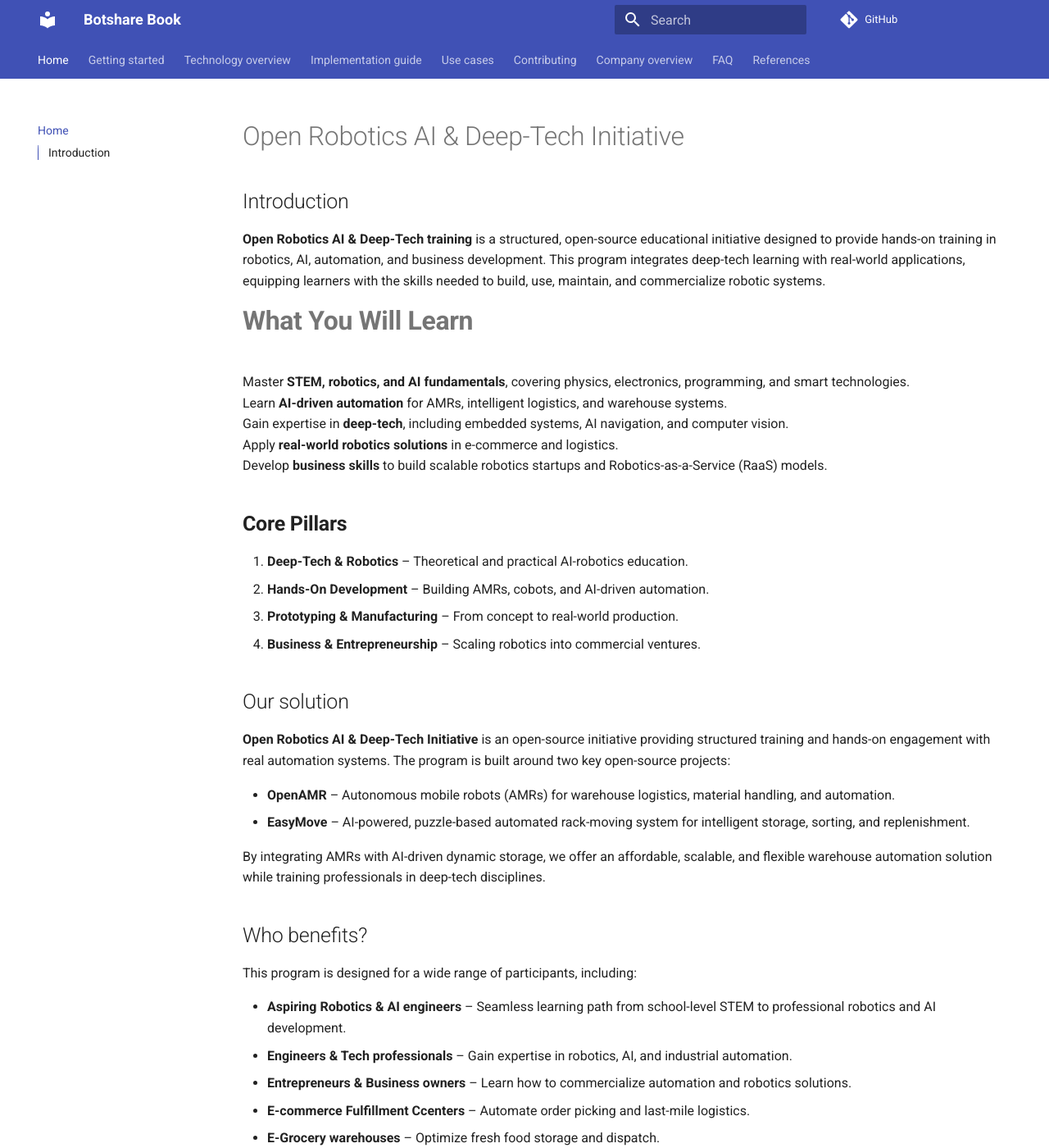
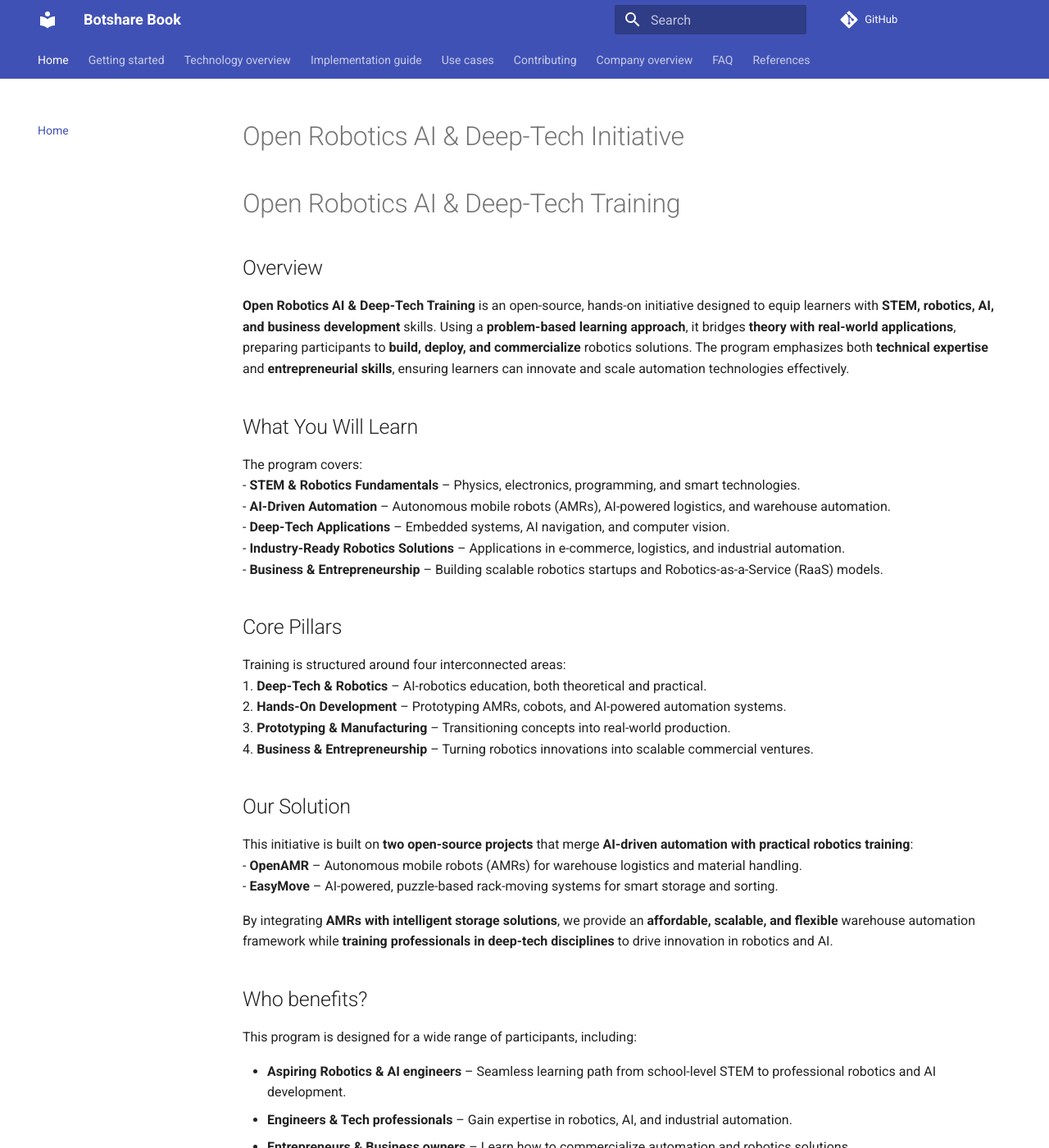
Before and after one commit to BotshareAI/Botshare_book, an MkDocs documentation site: the page built from docs/index.md, in a window 1280 px wide and 1400 px high. Shown: the whole window at 82% size. Built offline with MkDocs 1.6.1 and Material for MkDocs 9.7.7, drawn with Linux system fonts in a browser that asks for light colours; some of the changed text lies outside the part shown.

Commit message:
Update index.md

```diff
--- a/docs/index.md
+++ b/docs/index.md
@@ -1,30 +1,31 @@
 # Open Robotics AI & Deep-Tech Initiative
 
-## Introduction
-**Open Robotics AI & Deep-Tech training** is a structured, open-source educational initiative designed to provide hands-on training in robotics, AI, automation, and business development. This program integrates deep-tech learning with real-world applications, equipping learners with the skills needed to build, use, maintain, and commercialize robotic systems.
+# Open Robotics AI & Deep-Tech Training
 
-# **What You Will Learn**
+## Overview
+**Open Robotics AI & Deep-Tech Training** is an open-source, hands-on initiative designed to equip learners with **STEM, robotics, AI, and business development** skills. Using a **problem-based learning approach**, it bridges **theory with real-world applications**, preparing participants to **build, deploy, and commercialize** robotics solutions. The program emphasizes both **technical expertise** and **entrepreneurial skills**, ensuring learners can innovate and scale automation technologies effectively.
 
-Master **STEM, robotics, and AI fundamentals**, covering physics, electronics, programming, and smart technologies.
-Learn **AI-driven automation** for AMRs, intelligent logistics, and warehouse systems.
-Gain expertise in **deep-tech**, including embedded systems, AI navigation, and computer vision.
-Apply **real-world robotics solutions** in e-commerce and logistics.
-Develop **business skills** to build scalable robotics startups and Robotics-as-a-Service (RaaS) models.
+## What You Will Learn
+The program covers:
+- **STEM & Robotics Fundamentals** – Physics, electronics, programming, and smart technologies.
+- **AI-Driven Automation** – Autonomous mobile robots (AMRs), AI-powered logistics, and warehouse automation.
+- **Deep-Tech Applications** – Embedded systems, AI navigation, and computer vision.
+- **Industry-Ready Robotics Solutions** – Applications in e-commerce, logistics, and industrial automation.
+- **Business & Entrepreneurship** – Building scalable robotics startups and Robotics-as-a-Service (RaaS) models.
 
-## **Core Pillars**
+## Core Pillars
+Training is structured around four interconnected areas:
+1. **Deep-Tech & Robotics** – AI-robotics education, both theoretical and practical.
+2. **Hands-On Development** – Prototyping AMRs, cobots, and AI-powered automation systems.
+3. **Prototyping & Manufacturing** – Transitioning concepts into real-world production.
+4. **Business & Entrepreneurship** – Turning robotics innovations into scalable commercial ventures.
 
-1. **Deep-Tech & Robotics** – Theoretical and practical AI-robotics education.
-2. **Hands-On Development** – Building AMRs, cobots, and AI-driven automation.
-3. **Prototyping & Manufacturing** – From concept to real-world production.
-4. **Business & Entrepreneurship** – Scaling robotics into commercial ventures.
+## Our Solution
+This initiative is built on **two open-source projects** that merge **AI-driven automation with practical robotics training**:
+- **OpenAMR** – Autonomous mobile robots (AMRs) for warehouse logistics and material handling.
+- **EasyMove** – AI-powered, puzzle-based rack-moving systems for smart storage and sorting.
 
-## Our solution
-**Open Robotics AI & Deep-Tech Initiative** is an open-source initiative providing structured training and hands-on engagement with real automation systems. The program is built around two key open-source projects:
-
-- **OpenAMR** – Autonomous mobile robots (AMRs) for warehouse logistics, material handling, and automation.
-- **EasyMove** – AI-powered, puzzle-based automated rack-moving system for intelligent storage, sorting, and replenishment.
-
-By integrating AMRs with AI-driven dynamic storage, we offer an affordable, scalable, and flexible warehouse automation solution while training professionals in deep-tech disciplines.
+By integrating **AMRs with intelligent storage solutions**, we provide an **affordable, scalable, and flexible** warehouse automation framework while **training professionals in deep-tech disciplines** to drive innovation in robotics and AI.
 
 ## Who benefits?
 This program is designed for a wide range of participants, including:
@@ -38,17 +39,14 @@ This program is designed for a wide range of participants, including:
 - **SMEs & Startups** – Implement AI-driven warehouse automation cost-effectively.
 
 ## Course structure
-This initiative follows a **problem-based, hands-on learning approach** focused on AI, robotics, and industrial automation.
 
-### **Learning roadmap**
-
-#### LeveL 1: Smart Technology & Robotics incubation
+### LeveL 1: Smart Technology & Robotics incubation
 - **STEM Fundamentals** - Mechanics, electricity, magnetism, optics - core principles for robotics.
 - **AI & IoT Integration** - Smart environments, computer vision, and real-time automation.
 - **Digital Labs** - Alternative energy, biomedical electronics, cybersecurity, hands-on learning.
 - **Robot factory** - Unique classroom based open development hub for prototyping, small-scale production, and real-world applications.
 
-#### Level 2:Robotics and AI acceleration
+### Level 2:Robotics and AI acceleration
 - **Master AI & Robotics Fundamentals** – Path planning, embedded systems, computer vision, deep learning.
 - **Build & Test Real-World Automation Projects** – Warehouse robotics, autonomous navigation.
 - **Develop Business & Entrepreneurship Skills** – Commercializing robotics solutions, RaaS models.
```
